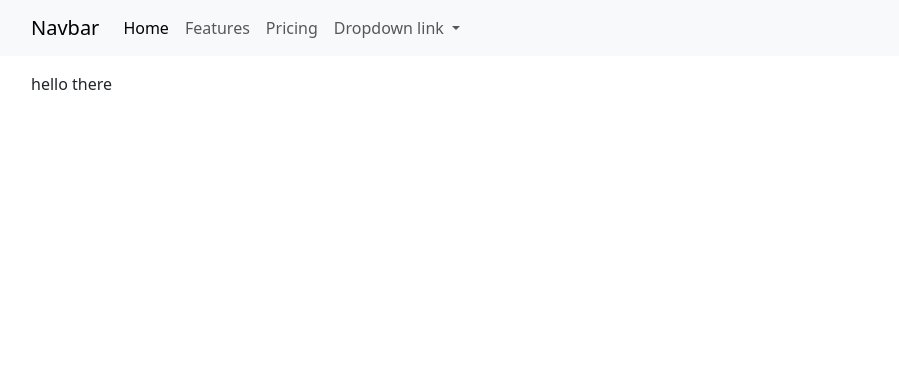
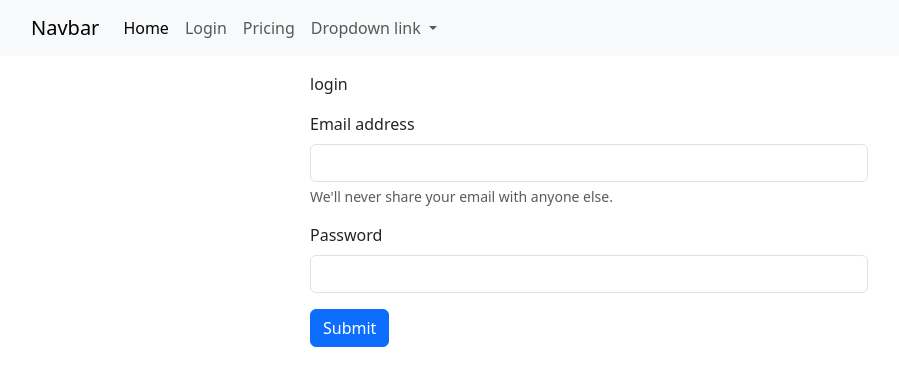
Before and after one commit to asekeM1/news-crud, a Django app: page / in a window 1280 px wide. Shown: the top 386 px of the page, without its empty margins (51-950 px from the left). Run offline with Django 4.2, Linux system fonts and the light colour scheme.

Commit message:
added login and logout login

```diff
--- a/prod/prod/templates/base.html
+++ b/prod/prod/templates/base.html
@@ -9,8 +9,13 @@
   <body>
     {% include 'navbar.html' %}
     <div class="container mt-3">
+      {% if messages %}
+        {% for message in messages %}
+         {{ message }}
+        {% endfor %}
+      {% endif %}
+
       {% block content%}
-
       {% endblock %}
     </div>
 
--- a/prod/prod/templates/home.html
+++ b/prod/prod/templates/home.html
@@ -2,5 +2,29 @@
 
 
 {% block content %}
-hello there
+
+
+{% if user.is_authenticated%}
+<h1>hello there!</h1>
+{% else %}
+<div class="col-md-6 offset-md-3">
+<p>login</p>
+
+<form method="POST" action="{% url 'home' %}">
+{% csrf_token %}
+<form>
+    <div class="mb-3">
+      <label for="exampleInputEmail1" class="form-label">Email address</label>
+      <input type="text" class="form-control" name="username" required>
+      <div id="emailHelp" class="form-text">We'll never share your email with anyone else.</div>
+    </div>
+    <div class="mb-3">
+      <label for="exampleInputPassword1" class="form-label">Password</label>
+      <input type="password" class="form-control" name="password" required>
+    </div>
+    <button type="submit" class="btn btn-primary">Submit</button>
+  </form>
+</form>
+</div>
+{% endif %}
 {% endblock %}
--- a/prod/prod/templates/navbar.html
+++ b/prod/prod/templates/navbar.html
@@ -9,9 +9,24 @@
           <li class="nav-item">
             <a class="nav-link active" aria-current="page" href="#">Home</a>
           </li>
+
+
+          {% if user.is_authenticated %}
           <li class="nav-item">
-            <a class="nav-link" href="#">Features</a>
+            <a class="nav-link" href="{% url 'logout' %}">Logout</a>
           </li>
+
+          {% else %}
+
+          <li class="nav-item">
+            <a class="nav-link" href="{% url 'home' %}">Login</a>
+          </li>
+
+          {% endif %}
+
+
+
+
           <li class="nav-item">
             <a class="nav-link" href="#">Pricing</a>
           </li>
--- a/prod/website/urls.py
+++ b/prod/website/urls.py
@@ -3,4 +3,6 @@ from . import views
 
 urlpatterns = [
     path('', views.home, name='home'),
+    path('login/', views.home, name='login'),
+    path('logout/', views.logout_user, name='logout'),
 ]
--- a/prod/website/views.py
+++ b/prod/website/views.py
@@ -1,4 +1,25 @@
-from django.shortcuts import render
+from django.shortcuts import render, redirect
+from django.contrib.auth import authenticate, login, logout
+from django.contrib import messages
 
 def home(request):
+    if request.method == 'POST':
+        username = request.POST['username']
+        password = request.POST['password']
+
+        user = authenticate(request, username=username, password=password)
+
+        if user is not None:
+            login(request, user)
+            messages.success(request, 'Успешно! Вы успешно авторизовались!')
+            return redirect('home')
+        else:
+            messages.success(request, 'Упс! Что-то пошло не так..')
+            return redirect('home')
     return render(request, 'home.html', {})
+
+
+def logout_user(request):
+    logout(request)
+    messages.success(request, 'Вы успешно вышли из профиля')
+    return redirect('home')
```
Also changed, not shown: 1 other file.
